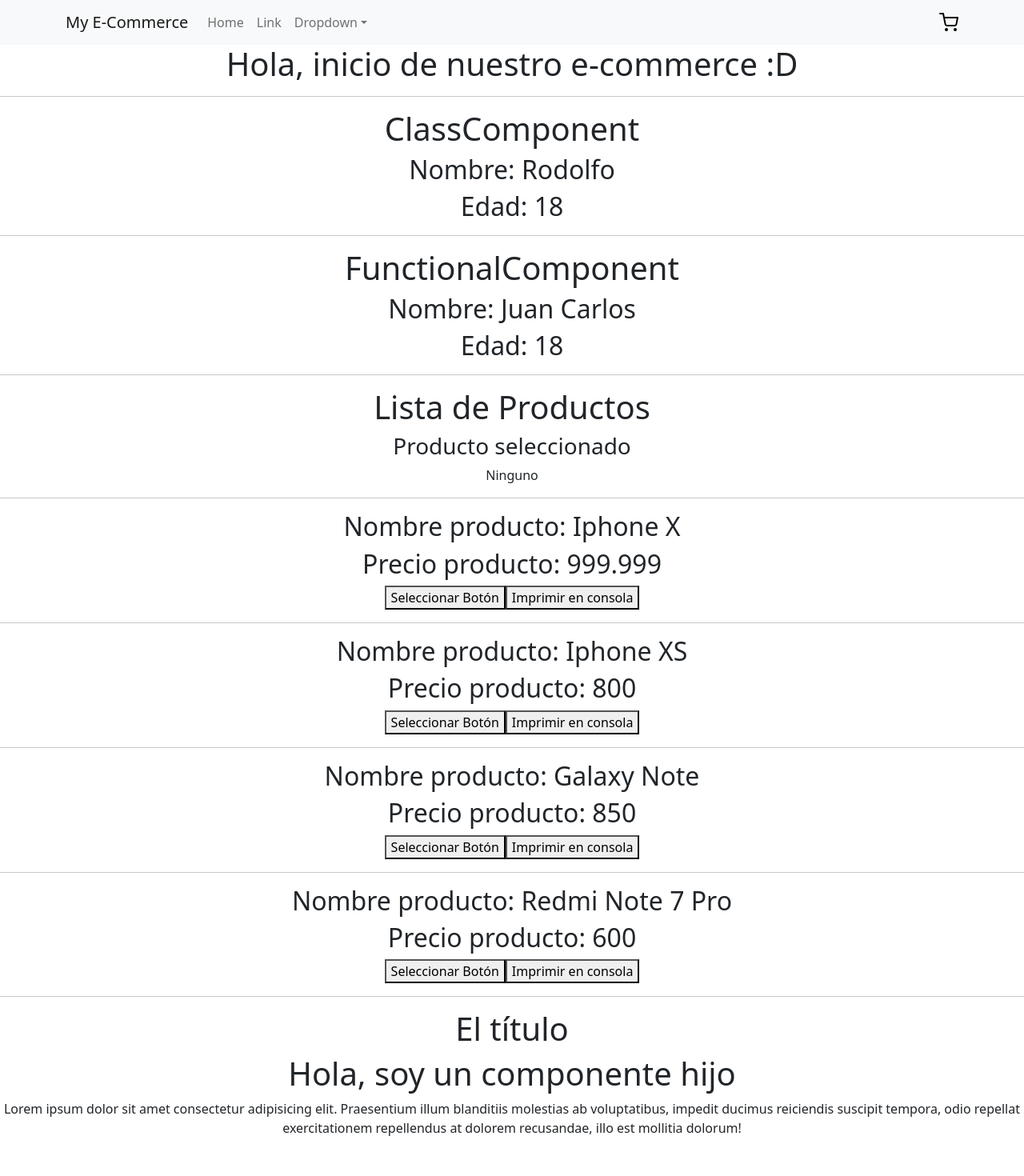
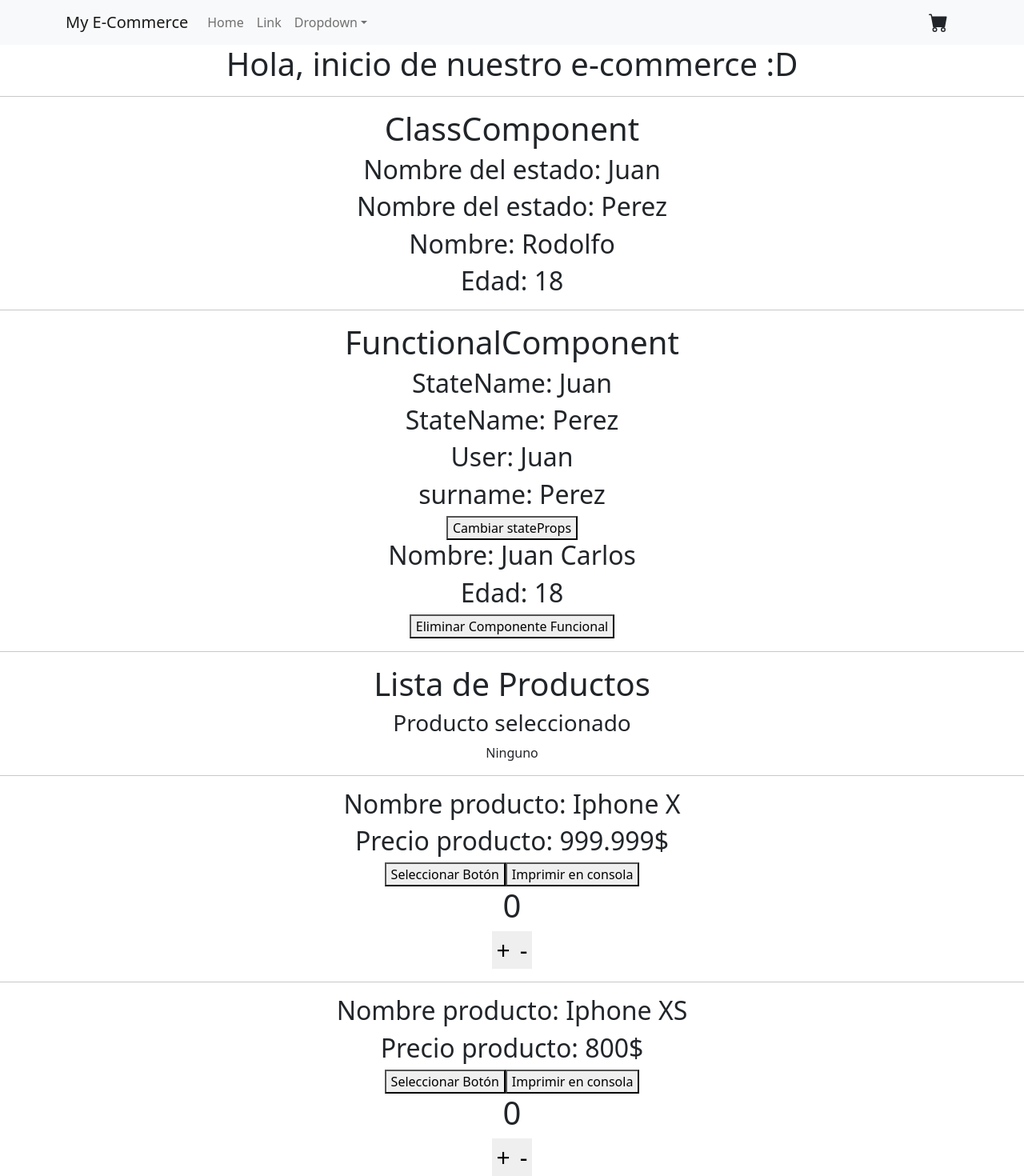
Before and after one commit to marcoavillani/e-commerce-31110, a React (Create React App) app: page / in a window 1280 px wide. Shown: the top 1470 px of the page at 80% size. Built offline with nearby package versions, Linux system fonts and the light colour scheme.

Commit message:
Class 05 - Component II

```diff
--- a/public/index.html
+++ b/public/index.html
@@ -24,7 +24,7 @@
       work correctly both with client-side routing and a non-root public URL.
       Learn how to configure a non-root public URL by running `npm run build`.
     -->
-    <title>e-commerce</title>
+    <title>E-Commerce</title>
   </head>
   <body>
     <noscript>You need to enable JavaScript to run this app.</noscript>
--- a/src/App.css
+++ b/src/App.css
@@ -39,5 +39,10 @@
 
 .cart-icon {
   height: 24px;
-  width: 24px;
+  width: 50px;
 }
+
+.boton {
+  font-size: 30px;
+  border-width: 0;
+}
--- a/src/App.js
+++ b/src/App.js
@@ -4,11 +4,14 @@ import { ClassComponent } from "./components/class-component/ClassComponent";
 import FunctionalComponent from "./components/functional-component/FunctionalComponent";
 import "bootstrap/dist/css/bootstrap.min.css";
 import ItemListContainer from "./components/item-list-container/ItemListContainer";
-import ComponentChildren from "./component-children/ComponentChildren";
+import ComponentChildren from "./components/component-children/ComponentChildren";
+import { useState } from "react";
 
 const age = 18;
 
 function App() {
+  const [showFunctionComponent, setShowFunctionComponent] = useState(true);
+
   return (
     <div className="App">
       <NavBar />
@@ -16,7 +19,13 @@ function App() {
       <hr />
       <ClassComponent name="Rodolfo" age={age} />
       <hr />
-      <FunctionalComponent name="Juan Carlos" age={age} />
+      {showFunctionComponent && (
+        <FunctionalComponent name="Juan Carlos" age={age} />
+      )}
+      <button onClick={() => setShowFunctionComponent(!showFunctionComponent)}>
+        Eliminar Componente Funcional
+      </button>
+
       <hr />
       <ItemListContainer />
       <ComponentChildren otherProp="El título">
--- a/src/components/class-component/ClassComponent.js
+++ b/src/components/class-component/ClassComponent.js
@@ -1,14 +1,29 @@
-import { Component } from "react";
+import { Component, Fragment } from "react";
 
 export class ClassComponent extends Component {
+  constructor() {
+    super();
+    this.state = { name: "Juan", surname: "Perez" };
+  }
+
+  updateName = () => {
+    this.setState({ name: "Leo", surname: "AWEW" });
+  };
+
   render() {
     const { name, age } = this.props;
     return (
-      <div>
+      <Fragment>
         <h1>ClassComponent</h1>
+        <div onClick={this.updateName}>
+          <h2>Nombre del estado: {this.state.name}</h2>
+        </div>
+        <div>
+          <h2>Nombre del estado: {this.state.surname}</h2>
+        </div>
         <h2>Nombre: {name}</h2>
         <h2>Edad: {age}</h2>
-      </div>
+      </Fragment>
     );
   }
 }
--- a/src/components/functional-component/FunctionalComponent.js
+++ b/src/components/functional-component/FunctionalComponent.js
@@ -1,7 +1,27 @@
+import { useEffect, useState } from "react";
+
 const FunctionalComponent = ({ name, age }) => {
+  const [stateName, setStateName] = useState("Juan");
+  const [surname, setSurname] = useState("Perez");
+  const [user, setUser] = useState({ name: "Juan", surname: "Perez" });
+
+  useEffect(() => {
+    console.log("HOLA");
+  }, [user]);
+
+  const updateNameAndSurname = () => {
+    setStateName("Leo");
+    setSurname("García");
+    setUser({ ...user, name: "Leo" });
+  };
   return (
     <div>
       <h1>FunctionalComponent</h1>
+      <h2>StateName: {stateName}</h2>
+      <h2>StateName: {surname}</h2>
+      <h2>User: {user.name}</h2>
+      <h2>surname: {user.surname}</h2>
+      <button onClick={updateNameAndSurname}>Cambiar stateProps</button>
       <h2>Nombre: {name}</h2>
       <h2>Edad: {age}</h2>
     </div>
--- /dev/null
+++ b/src/components/item-count/ItemCount.js
@@ -0,0 +1,36 @@
+import React, { useState } from "react";
+
+const ItemCount = ({ stock, initial }) => {
+  const [count, setCount] = useState(initial);
+
+  const increase = () => {
+    if (count < stock) {
+      setCount(count + 1);
+    }
+  };
+
+  // const increase = () => {
+  //   if (count >= stock) return;
+  //   setCount(count + 1);
+  // };
+
+  const decrease = () => {
+    if (count > 0) {
+      setCount(count - 1);
+    }
+  };
+
+  return (
+    <>
+      <h1>{count}</h1>
+      <button className="boton" onClick={increase}>
+        +
+      </button>
+      <button className="boton" onClick={decrease}>
+        -
+      </button>
+    </>
+  );
+};
+
+export default ItemCount;
--- a/src/components/item-list-container/ItemListContainer.js
+++ b/src/components/item-list-container/ItemListContainer.js
@@ -5,26 +5,24 @@ const items = [
   {
     id: "1",
     name: "Iphone X",
-    price: "999.999",
+    price: "999.999$",
     createdBy: "Apple",
+    stock: 11,
   },
-  {
-    id: "2",
-    name: "Iphone XS",
-    price: "800",
-    createdBy: "Apple",
-  },
+  { id: "2", name: "Iphone XS", price: "800$", createdBy: "Apple", stock: 8 },
   {
     id: "3",
     name: "Galaxy Note",
-    price: "850",
+    price: "850$",
     createdBy: "Samsung",
+    stock: 6,
   },
   {
     id: "4",
     name: "Redmi Note 7 Pro",
-    price: "600",
+    price: "600$",
     createdBy: "Xiaomi",
+    stock: 4,
   },
 ];
 
@@ -39,13 +37,15 @@ const ItemListContainer = () => {
       <h1>Lista de Productos</h1>
       <h3>Producto seleccionado</h3>
       <p>{selectedItem ? selectedItem.name : "Ninguno"}</p>
+      <p>{selectedItem ? selectedItem.price : ""}</p>
       <hr />
-      {items.map(({ id, name, price }) => (
+      {items.map(({ id, name, price, stock }) => (
         <Item
           key={id}
           id={id}
           name={name}
           price={price}
+          stock={stock}
           setSelectedItem={setSelectedItem}
           otherFunction={otherFunction}
         />
--- a/src/components/item/Item.js
+++ b/src/components/item/Item.js
@@ -1,6 +1,7 @@
 import React from "react";
+import ItemCount from "../item-count/ItemCount";
 
-const Item = ({ name, price, id, setSelectedItem, otherFunction }) => {
+const Item = ({ name, price, id, stock, setSelectedItem, otherFunction }) => {
   const selectItem = () => setSelectedItem({ name, price, id });
 
   return (
@@ -9,6 +10,7 @@ const Item = ({ name, price, id, setSelectedItem, otherFunction }) => {
       <h2>Precio producto: {price}</h2>
       <button onClick={selectItem}>Seleccionar Botón</button>
       <button onClick={otherFunction}>Imprimir en consola</button>
+      <ItemCount stock={stock} initial={0} />
       <hr />
     </div>
   );
--- a/src/components/navbar/NavBar.js
+++ b/src/components/navbar/NavBar.js
@@ -1,9 +1,10 @@
 import { Container, Nav, Navbar, NavDropdown } from "react-bootstrap";
-import CartWidget from "../icon/CartIcon";
+// import CartWidget from "../icon/CartIcon";
+import { BsFillCartFill } from "react-icons/bs";
 
 const NavBar = () => {
   return (
-    <Navbar bg="light" expand="lg">
+    <Navbar bg="light" expand="lg" className="nav-bars">
       <Container>
         <Navbar.Brand href="#home">My E-Commerce</Navbar.Brand>
         <Navbar.Toggle aria-controls="basic-navbar-nav" />
@@ -24,7 +25,8 @@ const NavBar = () => {
             </NavDropdown>
           </Nav>
         </Navbar.Collapse>
-        <CartWidget />
+        {/* <CartWidget /> */}
+        <BsFillCartFill className="cart-icon" />
       </Container>
     </Navbar>
   );
```
Also changed, not shown: src/components/component-children/ComponentChildren.js (renamed from src/component-children/ComponentChildren.js), src/logo.svg (deleted), 1 other file (tests, documents, lock files or other folders).
